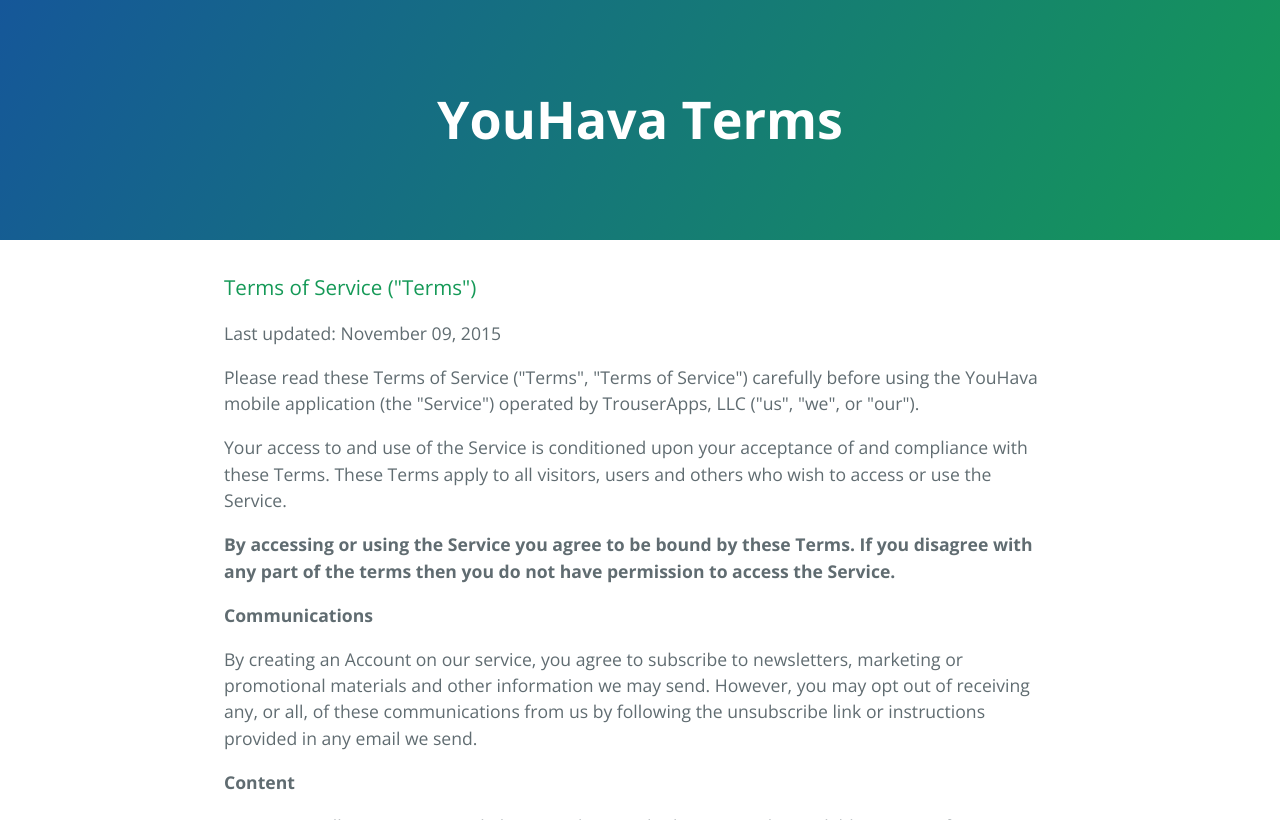
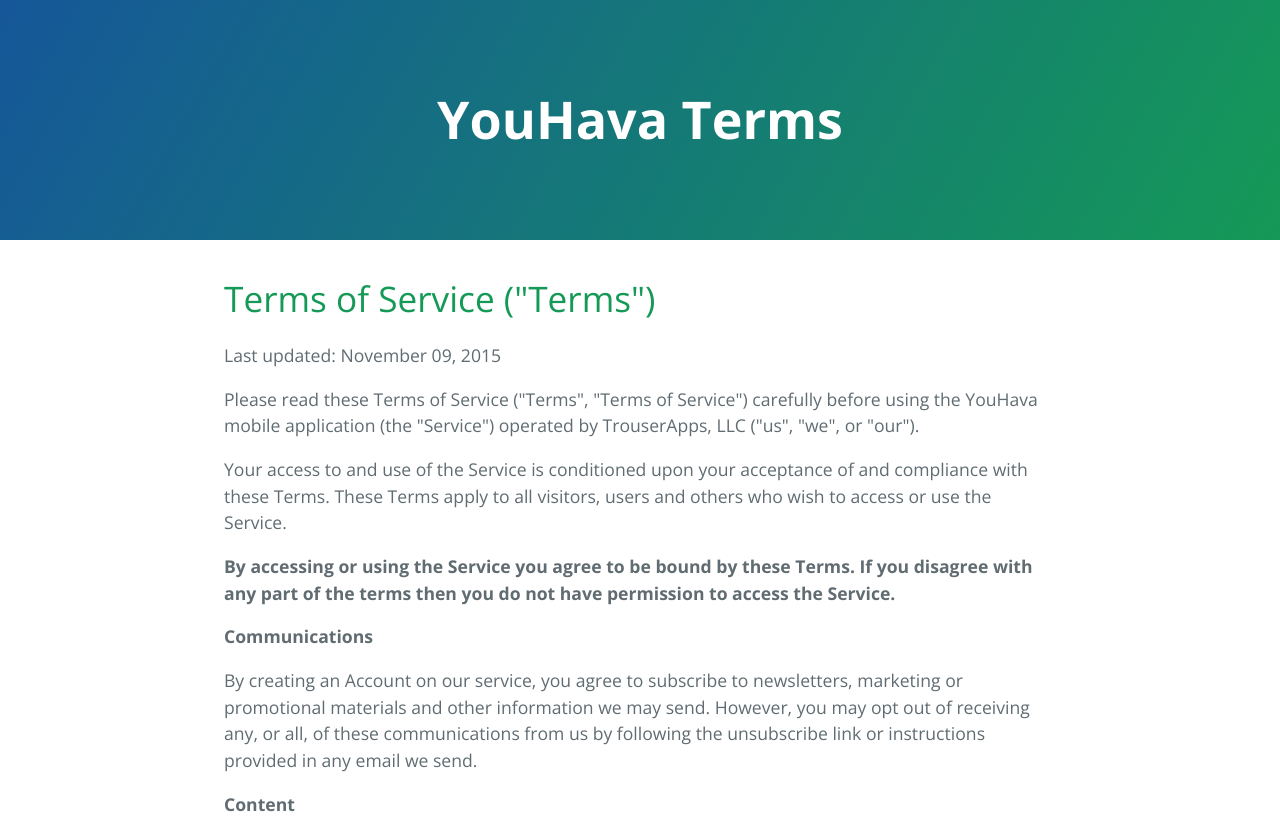
Before and after one commit to TrouserApps/Terms, a plain HTML site: page index.html in a window 1280 px wide. Shown: the top 820 px of the page. Drawn offline with nearby package versions, Linux system fonts and the light colour scheme.

Commit message:
Update index.html

```diff
--- a/index.html
+++ b/index.html
@@ -19,8 +19,8 @@
     </section>
 
     <section class="main-content">
-      <h3>
-<a id="Terms" class="anchor" href="#terms" aria-hidden="true"><span class="octicon octicon-link"></span></a>Terms of Service ("Terms")</h3>
+      <h1>
+<a id="Terms" class="anchor" href="#terms" aria-hidden="true"><span class="octicon octicon-link"></span></a>Terms of Service ("Terms")</h1>
 
 <p>Last updated: November 09, 2015</p>
 
```
